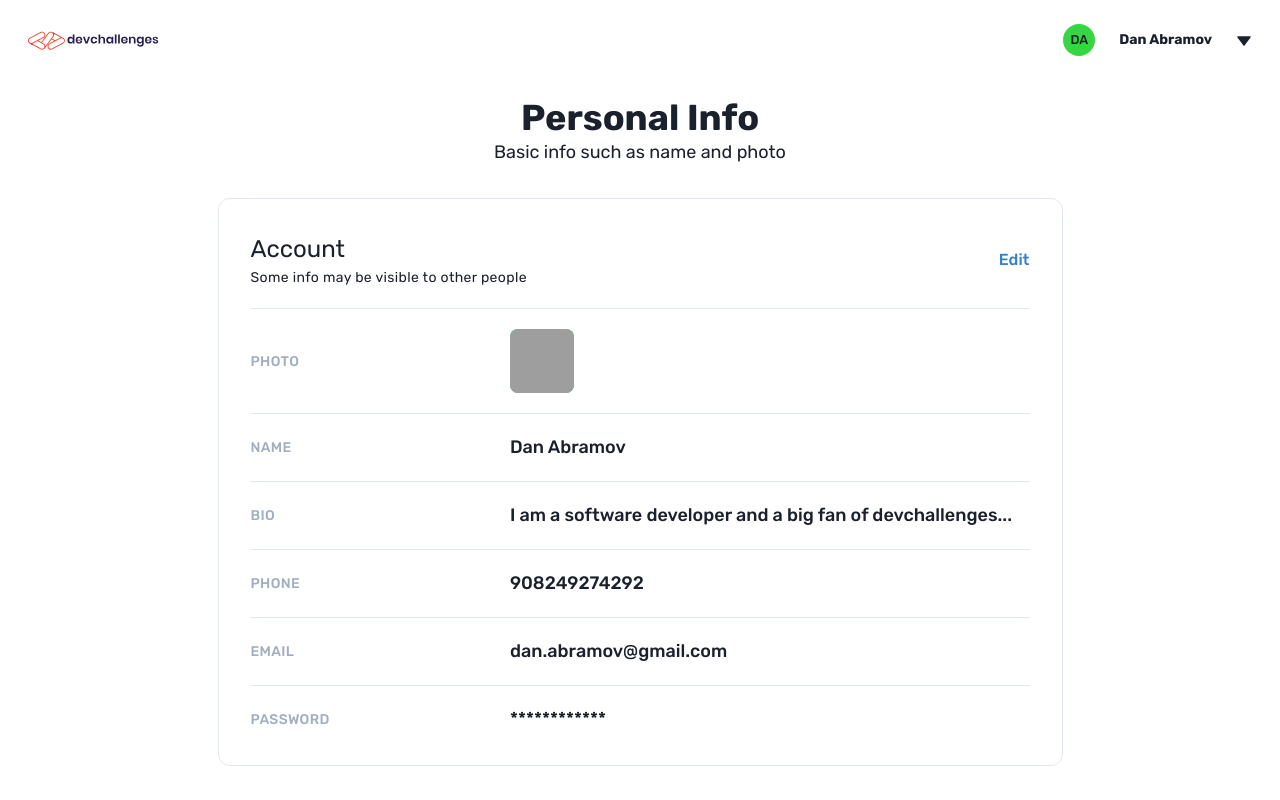
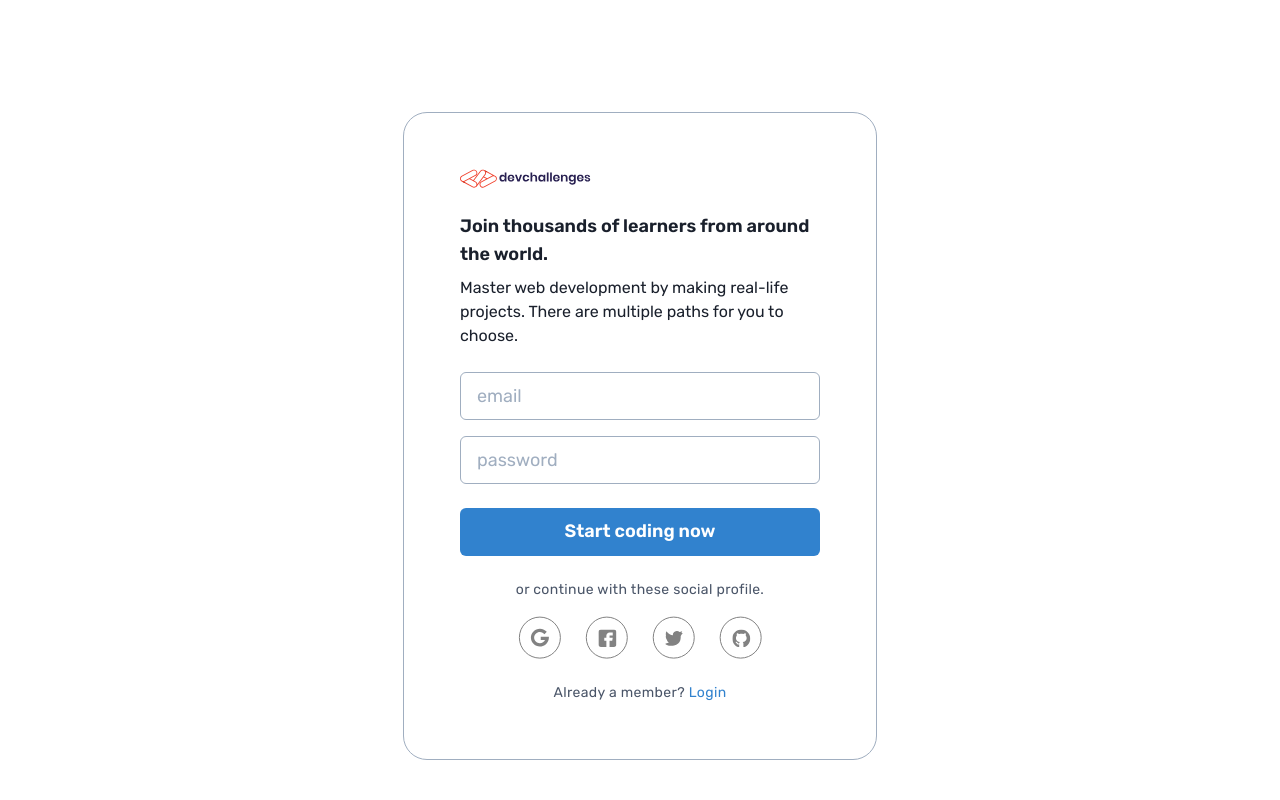
Before and after one commit to jorge00552075/firebase-authentication, a React (Create React App) app: page /sign-up in a window 1280 px wide. Built offline with nearby package versions, Linux system fonts and the light colour scheme; grey boxes are pictures that could not be loaded.

Commit message:
add new routes

```diff
--- a/src/App.js
+++ b/src/App.js
@@ -1,16 +1,19 @@
-import { BrowserRouter, Routes, Route } from "react-router-dom";
-import AuthPage from "./pages/AuthPage";
-import AccountPage from "./pages/AccountPage";
-import EditAccountPage from "./pages/EditAccountPage";
-import NotFound from "./pages/NotFound";
+import { BrowserRouter, Routes, Route, Navigate } from "react-router-dom";
+import SignUpPage from "./pages/SignUpPage.jsx";
+import LoginPage from "./pages/LoginPage.jsx";
+import AccountPage from "./pages/AccountPage.jsx";
+import EditAccountPage from "./pages/EditAccountPage.jsx";
+import NotFound from "./pages/NotFound.jsx";
 
 function App() {
   return (
     <BrowserRouter>
       <Routes>
-        <Route path="/" element={<AuthPage />} />
-        <Route path="/:id" element={<AccountPage />} />
-        <Route path="/:id/edit" element={<EditAccountPage />} />
+        <Route path="/" element={<Navigate to="/sign-up" />} />
+        <Route path="/sign-up" element={<SignUpPage />} />
+        <Route path="/login" element={<LoginPage />} />
+        <Route path="/my-account/:id" element={<AccountPage />} />
+        <Route path="/edit-account/:id" element={<EditAccountPage />} />
         <Route path="*" element={<NotFound />} />
       </Routes>
     </BrowserRouter>
--- a/src/components/AccountInfoTable.jsx
+++ b/src/components/AccountInfoTable.jsx
@@ -1,11 +1,11 @@
-import { useParams } from "react-router-dom";
 import { Avatar, Container, Flex, Heading, Link, Text } from "@chakra-ui/react";
 import { Link as ReachLink } from "react-router-dom";
 import Card from "./Card";
-import user from "../data/data";
+import { useContext } from "react";
+import AuthContext from "../context/auth-context";
 
 const DataTable = function () {
-  const { id } = useParams();
+  const { user } = useContext(AuthContext);
 
   return (
     <Container as="main" maxW="container.lg" mt={4} textAlign="center">
@@ -21,7 +21,7 @@ const DataTable = function () {
           </Flex>
           <Link
             as={ReachLink}
-            to={`/${id}/edit`}
+            to={`/edit-account/${user.id}`}
             fontWeight="medium"
             color="blue.500"
           >
--- a/src/components/Header.jsx
+++ b/src/components/Header.jsx
@@ -17,6 +17,7 @@ import AuthContext from "../context/auth-context";
 
 const Header = function () {
   const context = useContext(AuthContext);
+  const { name } = context.user;
 
   const handleClick = function () {
     context.logout();
@@ -33,9 +34,9 @@ const Header = function () {
       >
         <Logo />
         <HStack spacing={6}>
-          <Avatar size="sm" src="" name="Dan Abramov" />
+          <Avatar size="sm" src="" name={name} />
           <Text fontWeight="bold" fontSize="sm" lineHeight={5}>
-            Dan Abramov
+            {name}
           </Text>
           <Menu>
             <MenuButton>
--- /dev/null
+++ b/src/components/form/CreateAccountForm.jsx
@@ -0,0 +1,143 @@
+import { useRef, useContext } from "react";
+import { Link as ReachLink, useNavigate } from "react-router-dom";
+import FormWrapper from "./FormWrapper.jsx";
+import AuthContext from "../../context/auth-context.js";
+import { Google, Facebook, Twitter, Github, Logo } from "../../assets/index";
+// prettier-ignore
+import {
+  Button, Flex, FormControl, FormLabel, Heading, Input, Link, Text, useToast
+} from "@chakra-ui/react";
+
+//////////////////////////////
+const CreateAccountForm = function () {
+  const emailRef = useRef();
+  const passwordRef = useRef();
+  const context = useContext(AuthContext);
+  const navigate = useNavigate();
+  const toast = useToast();
+
+  const handleSubmit = async function (e) {
+    e.preventDefault();
+
+    const email = emailRef.current.value;
+    const password = passwordRef.current.value;
+    // check if valid
+
+    try {
+      const response = await fetch("/api/v1/users", {
+        method: "POST",
+        headers: { "Content-Type": "application/json" },
+        body: JSON.stringify({ email, password }),
+      });
+
+      if (response.ok !== true) {
+        const data = await response.json();
+        throw Error(data.message);
+      }
+
+      const data = await response.json();
+      // context.login(data.idToken);
+      context.login(data.user);
+
+      toast({
+        title: "Success",
+        description: "Your account was successfully created 🎉",
+        status: "success",
+        duration: 3000,
+        isClosable: true,
+      });
+
+      navigate(`/my-account/${data.user.id}`, { replace: true });
+    } catch (error) {
+      toast({
+        title: "Error",
+        description: error.message,
+        status: "error",
+        duration: 3000,
+        isClosable: true,
+      });
+    }
+  };
+
+  return (
+    <FormWrapper>
+      <Logo />
+      <Heading as="h1" mt={6} fontWeight={600} fontSize="lg" lineHeight="7">
+        Join thousands of learners from around the world.
+      </Heading>
+      <Text mt={2}>
+        Master web development by making real-life projects. There are multiple
+        paths for you to choose.
+      </Text>
+      <form onSubmit={handleSubmit} style={{ marginTop: "24px" }}>
+        <FormControl>
+          <FormLabel htmlFor="email" hidden>
+            Email
+          </FormLabel>
+          <Input
+            type="email"
+            id="email"
+            name="email"
+            required
+            size="lg"
+            placeholder="email"
+            ref={emailRef}
+            borderColor="gray.400"
+          />
+        </FormControl>
+        <FormControl mt={4}>
+          <FormLabel htmlFor="password" hidden>
+            Password
+          </FormLabel>
+          <Input
+            type="password"
+            id="password"
+            name="password"
+            required
+            minLength="4"
+            maxLength="60"
+            size="lg"
+            placeholder="password"
+            ref={passwordRef}
+            borderColor="gray.400"
+          />
+        </FormControl>
+        <Button type="submit" w="full" mt={6} colorScheme="blue" size="lg">
+          Start coding now
+        </Button>
+      </form>
+      <Text
+        mt={6}
+        fontSize="sm"
+        textColor="gray.600"
+        textAlign="center"
+        letterSpacing="wide"
+        lineHeight="5"
+      >
+        or continue with these social profile.
+      </Text>
+      <Flex justifyContent="center" gap={6} mt={4}>
+        <Google />
+        <Facebook />
+        <Twitter />
+        <Github />
+      </Flex>
+      <Text
+        mt={6}
+        fontSize="sm"
+        textColor="gray.600"
+        textAlign="center"
+        letterSpacing="wide"
+        lineHeight="5"
+      >
+        Already a member?
+        <Link as={ReachLink} to="/login" color="blue.500">
+          {" "}
+          Login
+        </Link>
+      </Text>
+    </FormWrapper>
+  );
+};
+
+export default CreateAccountForm;
--- a/src/components/form/AuthForm.jsx
+++ b/src/components/form/LoginForm.jsx
@@ -1,4 +1,4 @@
-import { useState, useRef, useContext } from "react";
+import { useRef, useContext } from "react";
 import { Link as ReachLink, useNavigate } from "react-router-dom";
 import FormWrapper from "./FormWrapper.jsx";
 import AuthContext from "../../context/auth-context.js";
@@ -16,8 +16,7 @@ import {
 } from "@chakra-ui/react";
 
 //////////////////////////////
-const AuthForm = function () {
-  const [createAccount, setCreateAccount] = useState(true);
+const LoginForm = function () {
   const emailRef = useRef();
   const passwordRef = useRef();
   const context = useContext(AuthContext);
@@ -31,46 +30,27 @@ const AuthForm = function () {
     const password = passwordRef.current.value;
     // check if valid
 
-    let url;
-    if (createAccount) {
-      url =
-        "https://identitytoolkit.googleapis.com/v1/accounts:signUp?key=AIzaSyCubAMl5_9TWsbDQp-zbqVUZLUaKJMLqkk ";
-    } else {
-      url =
-        "https://identitytoolkit.googleapis.com/v1/accounts:signInWithPassword?key=AIzaSyCubAMl5_9TWsbDQp-zbqVUZLUaKJMLqkk";
-    }
+    try {
+      const response = await fetch(`/api/v1/users/${email}`);
 
-    try {
-      const response = await fetch(url, {
-        method: "POST",
-        headers: {
-          "Content-Type": "application/json",
-        },
-        body: JSON.stringify({
-          email,
-          password,
-          returnSecureToken: true,
-        }),
-      });
-
-      if (response.ok === false) {
+      if (response.ok !== true) {
         const data = await response.json();
-        throw Error(data.error.message);
+        throw Error(data.message);
       }
 
       const data = await response.json();
-      context.login(data.idToken);
-      // SEND USER DATA BACK
+      // context.login(data.idToken);
+      context.login(data.user);
 
       toast({
         title: "Success",
-        description: "Your account was successfully created 🎉",
+        description: "You were successfully logged in 🎉",
         status: "success",
         duration: 3000,
         isClosable: true,
       });
 
-      navigate("/account", { replace: true });
+      navigate(`/my-account/${data.user.id}`, { replace: true });
     } catch (error) {
       toast({
         title: "Error",
@@ -86,23 +66,21 @@ const AuthForm = function () {
     <FormWrapper>
       <Logo />
       <Heading as="h1" mt={6} fontWeight={600} fontSize="lg" lineHeight="7">
-        Join thousands of learners from around the world.
+        Login
       </Heading>
-      <Text mt={2}>
-        Master web development by making real-life projects. There are multiple
-        paths for you to choose.
-      </Text>
       <form onSubmit={handleSubmit} style={{ marginTop: "24px" }}>
         <FormControl>
           <FormLabel htmlFor="email" hidden>
             Email
           </FormLabel>
           <Input
+            type="email"
             id="email"
-            type="email"
+            name="email"
+            required
+            size="lg"
             placeholder="email"
             ref={emailRef}
-            size="lg"
             borderColor="gray.400"
           />
         </FormControl>
@@ -113,15 +91,18 @@ const AuthForm = function () {
           <Input
             id="password"
             type="password"
+            name="password"
+            required
+            minLength="4"
+            maxLength="60"
+            size="lg"
             placeholder="password"
             ref={passwordRef}
-            size="lg"
             borderColor="gray.400"
           />
         </FormControl>
-        {/* Add loading button */}
         <Button type="submit" w="full" mt={6} colorScheme="blue" size="lg">
-          Start coding now
+          Login
         </Button>
       </form>
       <Text
@@ -148,14 +129,14 @@ const AuthForm = function () {
         letterSpacing="wide"
         lineHeight="5"
       >
-        Already a member?
-        <Link as={ReachLink} to="/login" color="blue.500">
+        Don't have an account yet ?
+        <Link as={ReachLink} to="/sign-up" color="blue.500">
           {" "}
-          Login
+          Register
         </Link>
       </Text>
     </FormWrapper>
   );
 };
 
-export default AuthForm;
+export default LoginForm;
--- a/src/data/data.js
+++ /dev/null
@@ -1,11 +0,0 @@
-const user = {
-  id: 1,
-  avatar: "https://bit.ly/dan-abramov",
-  name: "Dan Abramov",
-  bio: "I am a software developer and a big fan of devchallenges...",
-  phone: "908249274292",
-  email: "dan.abramov@gmail.com",
-  password: "************",
-};
-
-export default user;
--- a/src/pages/AuthPage.jsx
+++ /dev/null
@@ -1,7 +0,0 @@
-import AuthForm from "../components/form/AuthForm.jsx";
-
-const AuthPage = function () {
-  return <AuthForm />;
-};
-
-export default AuthPage;
--- /dev/null
+++ b/src/pages/LoginPage.jsx
@@ -0,0 +1,7 @@
+import LoginForm from "../components/form/LoginForm.jsx";
+
+const LoginPage = function () {
+  return <LoginForm />;
+};
+
+export default LoginPage;
--- /dev/null
+++ b/src/pages/SignUpPage.jsx
@@ -0,0 +1,7 @@
+import CreateAccountForm from "../components/form/CreateAccountForm.jsx";
+
+const SignUpPage = function () {
+  return <CreateAccountForm />;
+};
+
+export default SignUpPage;
```
Also changed, not shown: src/components/ChangeInfoForm.jsx (+5 -4 lines), src/context/auth-context.js (+11 -5 lines), src/pages/NotFound.jsx (+9 -4 lines).
